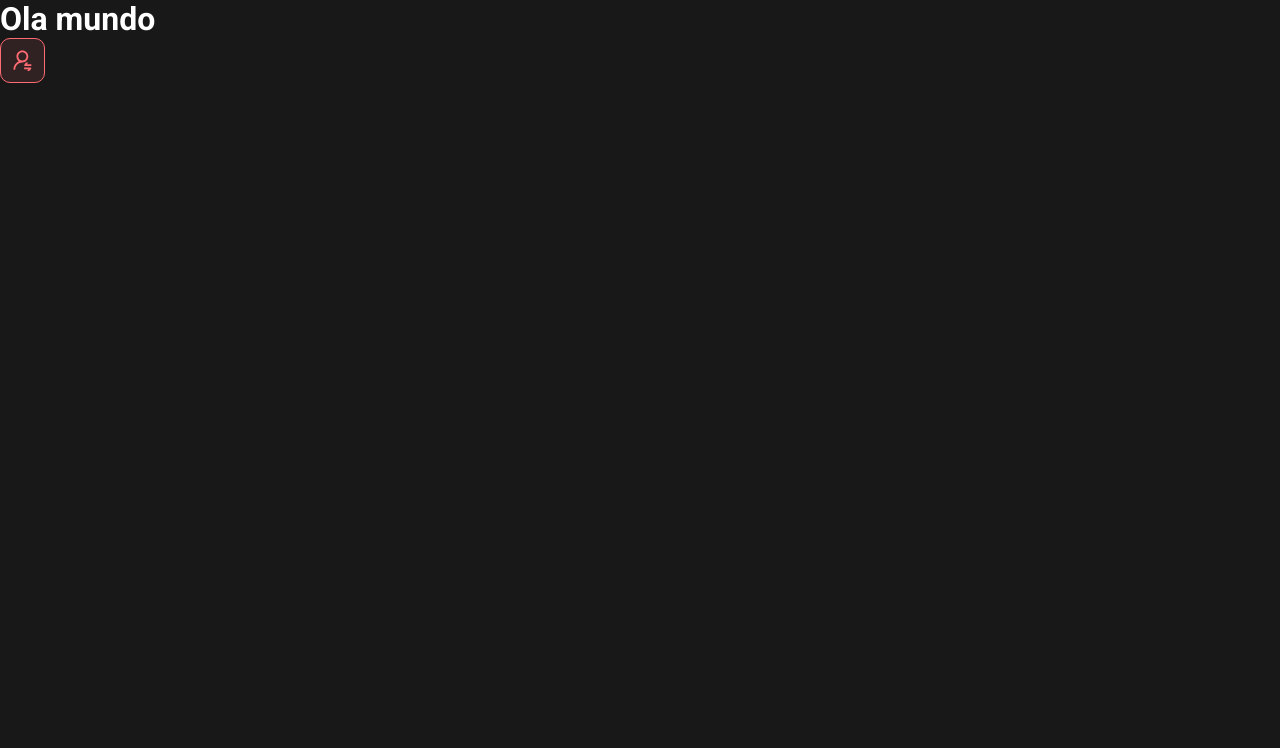
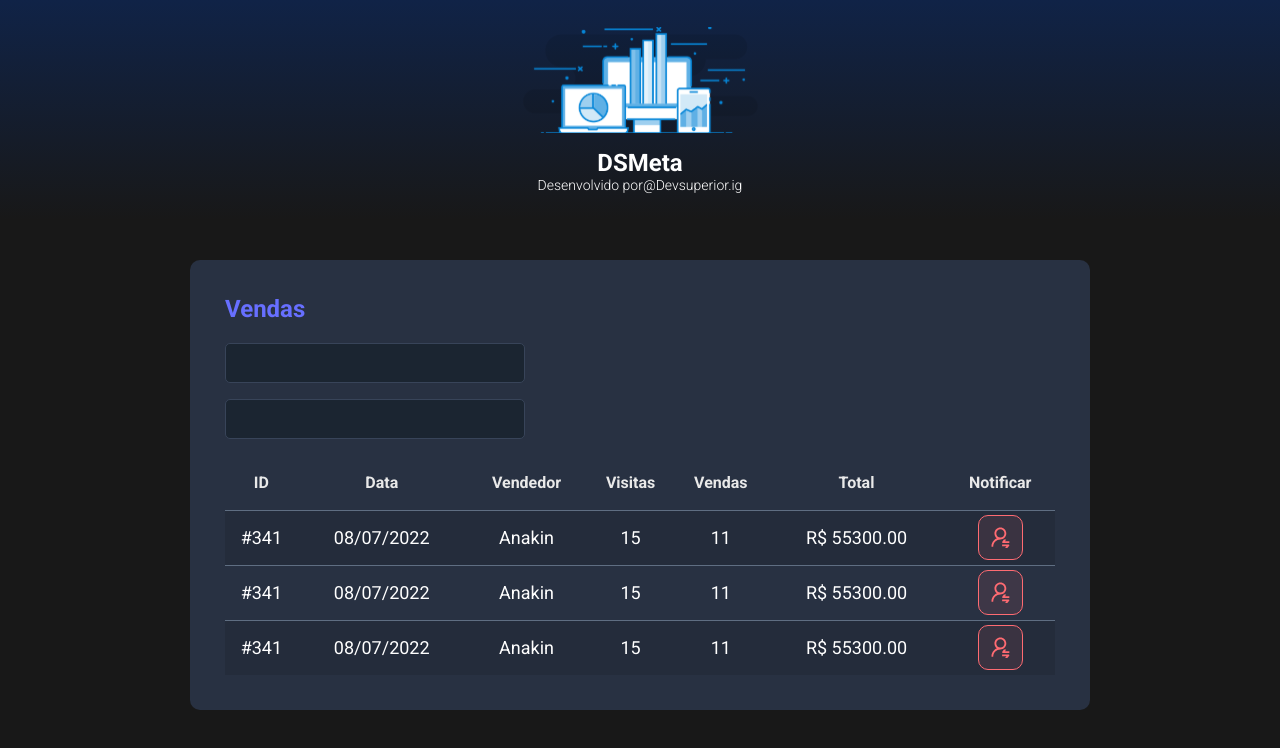
Before and after one commit to Cristian695/dsmeta, a React (Vite) app in the folder frontend/: page / in a window 1280 px wide. Shown: the top 748 px of the page. Built offline with nearby package versions, Linux system fonts and the light colour scheme.

Commit message:
Other components

```diff
--- a/frontend/src/App.tsx
+++ b/frontend/src/App.tsx
@@ -1,10 +1,17 @@
-import { NotificationButton } from "./components/NotificationButton";
+import { Header } from "./components/Header";
+import { SalesCard } from "./components/SalesCard";
 
 export default function App() {
   return (
     <>
-      <h1>Ola mundo</h1>
-      <NotificationButton />
+      <Header />
+      <main>
+        <section id="sales">
+          <div className="dsmeta-container">
+            <SalesCard />
+          </div>
+        </section>
+      </main>
     </>
   )
 }
--- /dev/null
+++ b/frontend/src/components/Header.css
@@ -0,0 +1,28 @@
+header {
+    height: 220px;
+    display: flex;
+    align-items: center;
+    justify-content: center;
+
+    background: linear-gradient(180deg, #102347 0%, #181818 100%);
+}
+
+.dsmeta-logo-container {
+    display: flex;
+    flex-direction: column;
+    align-items: center;
+}
+
+.dsmeta-logo-container img {
+    width: 235px;
+}
+
+.dsmeta-logo-container h1 {
+    margin-top: 15px;
+    font-size: 24px;
+}
+
+.dsmeta-logo-container p {
+    font-size: 14px;
+    font-weight: 300;
+}
--- /dev/null
+++ b/frontend/src/components/Header.tsx
@@ -0,0 +1,17 @@
+import logo from '../assets/img/image 1.svg'
+import './Header.css'
+
+export function Header() {
+    return (
+        <header>
+            <div className="dsmeta-logo-container">
+                <img src={logo} alt="DSMeta" />
+                    <h1>DSMeta</h1>
+                    <p>
+                        Desenvolvido por
+                        <a href="https://www.instagram.com/devsuperior.ig">@Devsuperior.ig</a>
+                    </p>
+            </div>
+        </header>
+    )
+}
--- /dev/null
+++ b/frontend/src/components/SalesCard.css
@@ -0,0 +1,101 @@
+.dsmeta-card {
+    background: #283142;
+    border-radius: 10px;
+    padding: 30px 10px;
+}
+
+.dsmeta-sales-title {
+    color: #676FFF;
+    font-size: 24px;
+    margin-bottom: 20px;
+}
+
+.dsmeta-form-control-container {
+    margin-bottom: 16px;
+    max-width: 300px;
+}
+
+.dsmeta-form-control {
+    width: 100%;
+    height: 40px;
+    padding: 0 20px;
+
+    color: #9AAABE;
+    font-size: 18px;
+
+    background-color: #1B2531;
+    border: 1px solid #384459;
+    border-radius: 5px;
+
+}
+
+.dsmeta-sales-table {
+    width: 100%;
+    border-spacing: 0;
+    border-collapse: collapse;
+}
+
+.dsmeta-sales-table thead {
+    height: 55px;
+
+    font-size: 16px;
+    font-weight: 700;
+    color: #E9E9E9;
+}
+
+.dsmeta-sales-table tbody {
+    font-size: 14px;
+    font-weight: 400;
+    counter-reset: #CFCFCF;
+    text-align: center;
+}
+
+.dsmeta-sales-table tbody tr {
+    height: 74px;
+    border-top: 1px solid #5F6E82;
+}
+
+.dsmeta-sales-table tbody tr:hover>td {
+    background-color: #384459;
+}
+
+.dsmeta-sales-table tbody tr:nth-child(odd) {
+    background-color: #242C3B;
+}
+
+.dsmeta-red-tbn-container {
+    display: flex;
+    justify-content: center;
+}
+
+.show576 {
+    display: none;
+}
+
+.show992 {
+    display: none;
+}
+
+@media (min-width: 576px) {
+    .show576 {
+        display: table-cell;
+    }
+
+    .dsmeta-card {
+        padding: 35px;
+    }
+
+    .dsmeta-sales-table tbody {
+        font-size: 18px;
+    }
+
+    .dsmeta-sales-table tbody tr {
+        height: 55px;
+    }
+}
+
+@media (min-width: 992px) {
+    .show992 {
+        display: table-cell;
+    }
+}
--- /dev/null
+++ b/frontend/src/components/SalesCard.tsx
@@ -0,0 +1,74 @@
+import { NotificationButton } from './NotificationButton'
+import './SalesCard.css'
+
+export function SalesCard() {
+    return (
+        <div className="dsmeta-card">
+            <h2 className="dsmeta-sales-title">Vendas</h2>
+            <div>
+                <div className="dsmeta-form-control-container">
+                    <input className="dsmeta-form-control" type="text" />
+                </div>
+                <div className="dsmeta-form-control-container">
+                    <input className="dsmeta-form-control" type="text" />
+                </div>
+            </div>
+            <div>
+                <table className="dsmeta-sales-table">
+                    <thead>
+                        <tr>
+                            <th className="show992">ID</th>
+                            <th className="show576">Data</th>
+                            <th>Vendedor</th>
+                            <th className="show992">Visitas</th>
+                            <th className="show992">Vendas</th>
+                            <th>Total</th>
+                            <th>Notificar</th>
+                        </tr>
+                    </thead>
+                    <tbody>
+                        <tr>
+                            <td className="show992">#341</td>
+                            <td className="show576">08/07/2022</td>
+                            <td>Anakin</td>
+                            <td className="show992">15</td>
+                            <td className="show992">11</td>
+                            <td>R$ 55300.00</td>
+                            <td>
+                                <div className="dsmeta-red-tbn-container">
+                                    <NotificationButton />
+                                </div>
+                            </td>
+                        </tr>
+                        <tr>
+                            <td className="show992">#341</td>
+                            <td className="show576">08/07/2022</td>
+                            <td>Anakin</td>
+                            <td className="show992">15</td>
+                            <td className="show992">11</td>
+                            <td>R$ 55300.00</td>
+                            <td>
+                                <div className="dsmeta-red-tbn-container">
+                                    <NotificationButton />
+                                </div>
+                            </td>
+                        </tr>
+                        <tr>
+                            <td className="show992">#341</td>
+                            <td className="show576">08/07/2022</td>
+                            <td>Anakin</td>
+                            <td className="show992">15</td>
+                            <td className="show992">11</td>
+                            <td>R$ 55300.00</td>
+                            <td>
+                                <div className="dsmeta-red-tbn-container">
+                                    <NotificationButton />
+                                </div>
+                            </td>
+                        </tr>
+                    </tbody>
+                </table>
+            </div>
+        </div>
+    )
+}
--- a/frontend/src/index.css
+++ b/frontend/src/index.css
@@ -19,3 +19,13 @@
   color: unset;
   text-decoration: none;
 }
+
+.dsmeta-container {
+  width: 100%;
+  max-width: 900px;
+  margin: 0 auto;
+}
+
+#sales {
+  padding: 40px 10px;
+}
```
Also changed, not shown: frontend/src/assets/img/image 1.svg (added).
